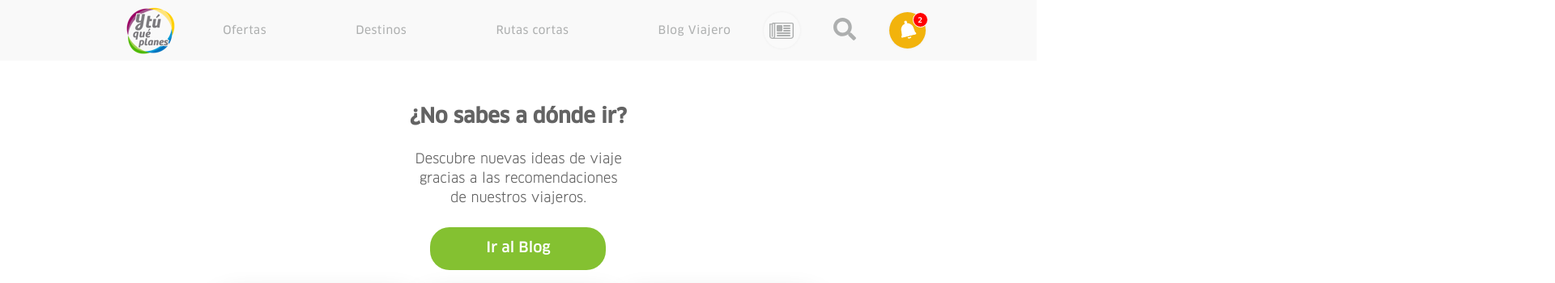
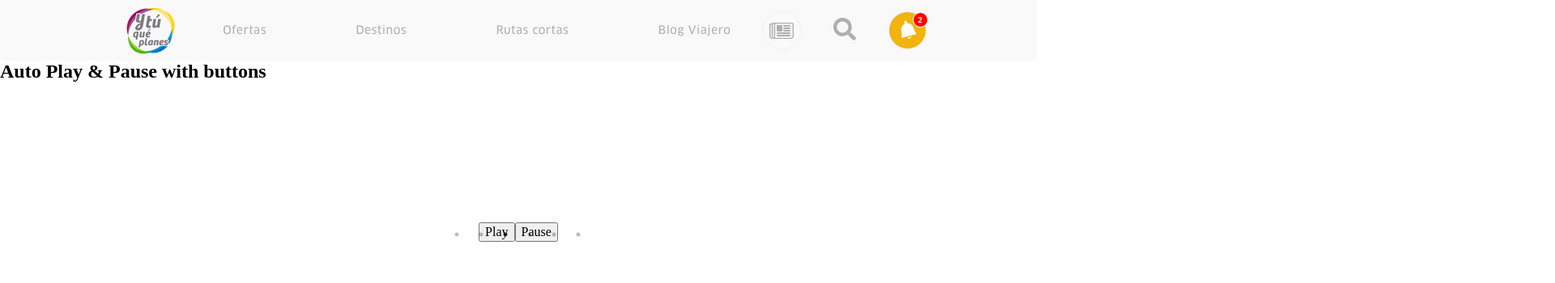
Before and after one commit to ShakCross/y-tu-que-planes-web, a React app: page / in a window 1280 px wide. Shown: the top 350 px of the page at 81% size, 1920 px wide, since content can reach past the window. Built offline with nearby package versions, Linux system fonts and the light colour scheme.

Commit message:
Updated some files

```diff
--- /dev/null
+++ b/src/components/general/main-slider/MainSlider.jsx
@@ -0,0 +1,62 @@
+import React, { Component } from "react";
+import Slider from "react-slick";
+import styles from './main-slider.module.scss'
+
+export default class AutoPlayMethods extends Component {
+    constructor(props) {
+        super(props);
+        this.play = this.play.bind(this);
+        this.pause = this.pause.bind(this);
+    }
+    play() {
+        this.slider.slickPlay();
+    }
+    pause() {
+        this.slider.slickPause();
+    }
+    render() {
+        const settings = {
+            dots: true,
+            infinite: true,
+            slidesToShow: 3,
+            slidesToScroll: 1,
+            autoplay: true,
+            autoplaySpeed: 2000
+        };
+        return (
+            <div>
+                <h2>Auto Play & Pause with buttons</h2>
+                <div className={styles.wrapper}>
+                    <Slider ref={slider => (this.slider = slider)} {...settings}>
+                        <div>
+                            <h3>1</h3>
+                        </div>
+                        <div>
+                            <h3>2</h3>
+                        </div>
+                        <div>
+                            <h3>3</h3>
+                        </div>
+                        <div>
+                            <h3>4</h3>
+                        </div>
+                        <div>
+                            <h3>5</h3>
+                        </div>
+                        <div>
+                            <h3>6</h3>
+                        </div>
+                    </Slider>
+                </div>
+                <div style={{ textAlign: "center" }}>
+                    <button className="button" onClick={this.play}>
+                        Play
+          </button>
+                    <button className="button" onClick={this.pause}>
+                        Pause
+          </button>
+                </div>
+            </div>
+        );
+    }
+}
--- /dev/null
+++ b/src/components/general/main-slider/main-slider.module.scss
@@ -0,0 +1,4 @@
+.wrapper {
+    display: flex;
+    justify-content: center;
+}
--- a/src/components/home/Festividades.jsx
+++ b/src/components/home/Festividades.jsx
@@ -46,7 +46,7 @@ const Festividades = () => {
                         <EventTitle />
                     </div>
                     <div>
-                        <Chip filled />
+                        <Chip />
                         <EventTitle />
                     </div>
                     <PlusLink />
--- /dev/null
+++ b/src/components/home/Hero.jsx
@@ -0,0 +1,14 @@
+import React from 'react'
+import styles from './hero.module.scss'
+import Slider from 'react-slick'
+import MainSlider from 'components/general/main-slider/MainSlider'
+
+const Hero = () => {
+    return (
+        <div>
+            <MainSlider/>
+        </div>
+    )
+}
+
+export default Hero
--- a/src/pages/Home.jsx
+++ b/src/pages/Home.jsx
@@ -4,10 +4,12 @@ import Parallax from 'components/home/Parallax'
 import Festividades from 'components/home/Festividades'
 import Blog from 'components/home/Blog'
 import Ofertas from 'components/home/Ofertas'
+import Hero from 'components/home/Hero'
 
 const Home = () => {
     return (
             <Layout>
+                <Hero/>
                 <Blog/>
                 <Ofertas/>
                 <Festividades/>
```
Also changed, not shown: src/components/home/main-content.module.css (deleted, +0 -26 lines), src/components/home/hero.module.scss (added).
